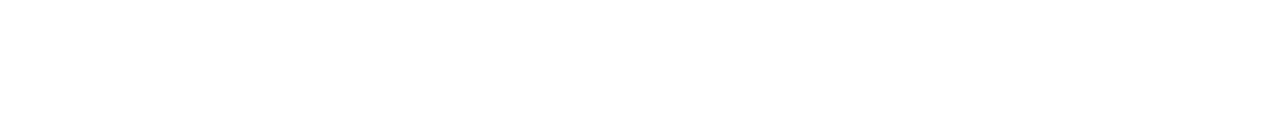
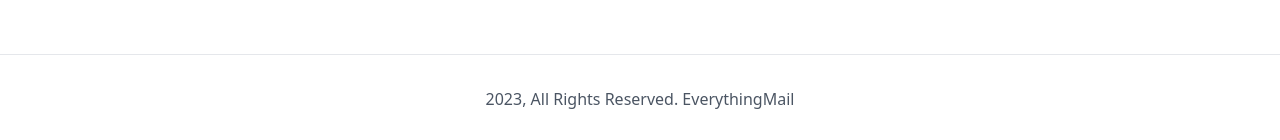
Before and after one commit to LEARNERS-PAL/everythingmail, a Next.js app in the folder mail-client/: page / in a window 1280 px wide. Shown: the part 1805-1945 px from the top of the page. Before the commit the page ends 1859 px from the top, so only its background shows below. Built offline with nearby package versions, Linux system fonts and the light colour scheme.

Commit message:
add footer

```diff
--- /dev/null
+++ b/mail-client/src/components/footer/index.js
@@ -0,0 +1,9 @@
+import React from 'react'
+
+const Footer = () => {
+  return (
+    <section className='flex justify-center lg:px-14 px-8 text-gray-600 py-8 border-t-[1px] '>2023, All Rights Reserved. EverythingMail</section>
+  )
+}
+
+export default Footer
--- a/mail-client/src/pages/index.js
+++ b/mail-client/src/pages/index.js
@@ -1,4 +1,5 @@
 import Features from "@/components/features";
+import Footer from "@/components/footer";
 import Hero from "@/components/hero";
 import Objectives from "@/components/objectives";
 import Technologies from "@/components/stack";
@@ -11,6 +12,7 @@
       <Features/>
       <Objectives/>
       <Technologies/>
+      <Footer/>
     </main>
   );
 }
```
